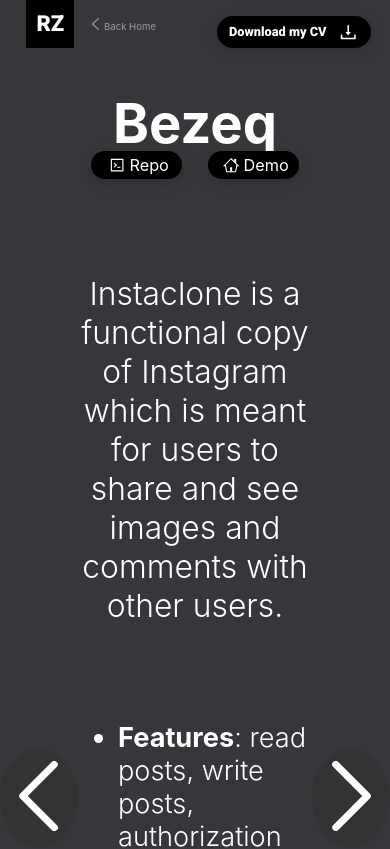
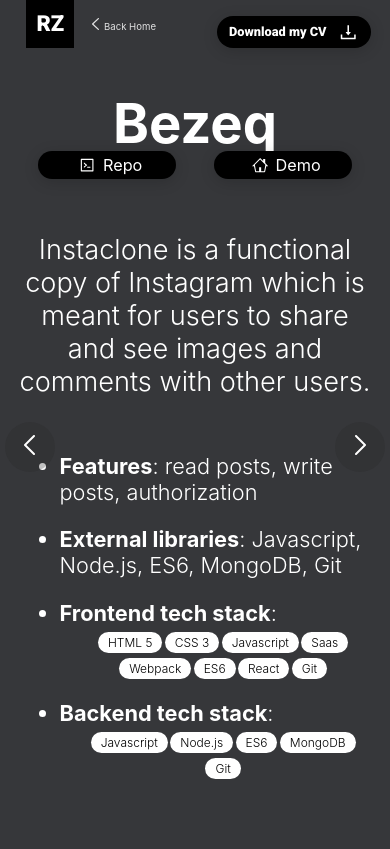
Before and after one commit to rafazold/portfolio, a React (Create React App) app: page /projects/bezeq in a window 390 px wide. Shown: the top 849 px of the page. Built offline with nearby package versions, Linux system fonts and the light colour scheme.

Commit message:
mobile responsivity

```diff
--- a/src/Header/Header.scss
+++ b/src/Header/Header.scss
@@ -13,7 +13,7 @@
         width: 35%;
         .back-home {
             font-size: 0.6em;
-
+            opacity: 85%;
             .back-home-arrow {
                 margin-right: 0.57em;
             }
@@ -57,7 +57,7 @@
 
         .back-home {
             font-size: 0.9em;
-
+            opacity: 50%;
             .back-home-arrow {
                 margin-right: 0.57em;
             }
@@ -120,8 +120,6 @@ a {
     text-decoration: none;
 
     .back-home {
-        opacity: 50%;
-
         .back-home-arrow {
             margin-right: 0.57em;
         }
--- a/src/ProjectPage/ProjectPage.js
+++ b/src/ProjectPage/ProjectPage.js
@@ -46,7 +46,7 @@ const ProjectPage = () => {
     return (
         <div className="project-page">
             <div className="project-page-wrapper">
-                <span className="project-arrow-wrapper" >
+                <span className="project-arrow-wrapper left-arrow-wrapper" >
                     <Link to={`/projects/${handleClick("prev")}`}>
                         <span className="project-prev-arrow project-arrow"> </span>
                     </Link>
@@ -67,7 +67,7 @@ const ProjectPage = () => {
                             </span>
                             </a>
                         </div>
-                        <h3 className="project-page-details">{project.summary}</h3>
+                        <p className="project-page-details">{project.summary}</p>
                         {/*<h3 className="project-page-details">App usage and details: </h3>*/}
                         <ul className="project-page-bullets">
                             {project.features.length ? <li>
@@ -94,7 +94,7 @@ const ProjectPage = () => {
                             </li> : null}
                         </ul>
                     </div>
-                <span className="project-arrow-wrapper" onClick={handleClick}>
+                <span className="project-arrow-wrapper right-arrow-wrapper" onClick={handleClick}>
                     <Link to={`/projects/${handleClick("next")}`}>
                         <span className="project-next-arrow project-arrow"> </span>
                     </Link>
--- a/src/ProjectPage/ProjectPage.scss
+++ b/src/ProjectPage/ProjectPage.scss
@@ -3,32 +3,82 @@
 @import "~bootstrap/scss/mixins/_breakpoints";
 
 @include media-breakpoint-down(sm) {
+    .right-arrow-wrapper {
+        right: 5px;
+    }
+    .left-arrow-wrapper {
+        left: 5px;
+    }
+    .project-arrow-wrapper {
+        width: 50px;
+        height: 50px;
+        position: fixed;
+        top: 50vh;
+        .project-arrow {
+            width: 20px;
+            height: 20px;
+            line-height: 50px;
+        }
+    }
+    .project-page-content {
+        max-width: 90%;
         .project-page-title {
             font-size: 2em;
         }
         .project-page-buttons {
             justify-content: space-around;
             font-size: small;
+
             a {
                 width: 40%;
+
                 .project-page-button {
                     height: 28px;
+                }
+            }
+        }
+        .project-page-details {
+            margin: 2em 0;
+        }
+        .project-page-bullets {
+            font-size: 0.8em;
+            .skill {
+                font-size: 12px;
             }
         }
     }
 }
 
 @include media-breakpoint-up(md) {
+
+    .project-arrow-wrapper {
+        width: 100px;
+        height: 100px;
+        .project-arrow {
+            width: 70px;
+            height: 70px;
+            line-height: 80px;
+        }
+    }
+
+    .project-page-content {
+        max-width: 60%;
         .project-page-title {
             font-size: 5em;
         }
         .project-page-buttons {
             justify-content: center;
+
             a {
                 width: 22%;
+
                 .project-page-button {
                     height: 50px;
                 }
+            }
+        }
+        .project-page-details {
+            margin: 3em 0;
         }
     }
 }
@@ -44,8 +94,6 @@ body {
         text-align: center;
         margin: 80px auto;
         .project-arrow-wrapper {
-            width: 100px;
-            height: 100px;
             border-radius: 50%;
             align-self: center;
             background: #2b29294a;
@@ -57,10 +105,7 @@ body {
                 background: #2B08080E;
             }
             .project-arrow {
-                width: 70px;
-                height: 70px;
                 background: white;
-                line-height: 80px;
                 -webkit-mask-image: url(../icons/next.svg);
                 mask-image: url(../icons/next.svg);
                 -webkit-mask-repeat: no-repeat;
@@ -85,6 +130,9 @@ body {
             }
         }
         .project-page-content {
+            font-size: 1.7em;
+            font-weight: 300;
+            color: white;
             .skills {
                 color: black;
                 display: inline-flex;
@@ -93,10 +141,6 @@ body {
                     margin-bottom: 0;
                 }
             }
-            font-size: 1.7em;
-            font-weight: 300;
-            color: white;
-            max-width: 60%;
 
             .project-page-title {
                 color: white;
@@ -134,9 +178,7 @@ body {
                 }
             }
             .project-page-details {
-                //margin: 4vh 15%;
                 font-weight: 300;
-                margin: 3em 0;
 
             }
             .project-page-bullets {
```
Lines whose indentation alone changed are shown as unchanged.
